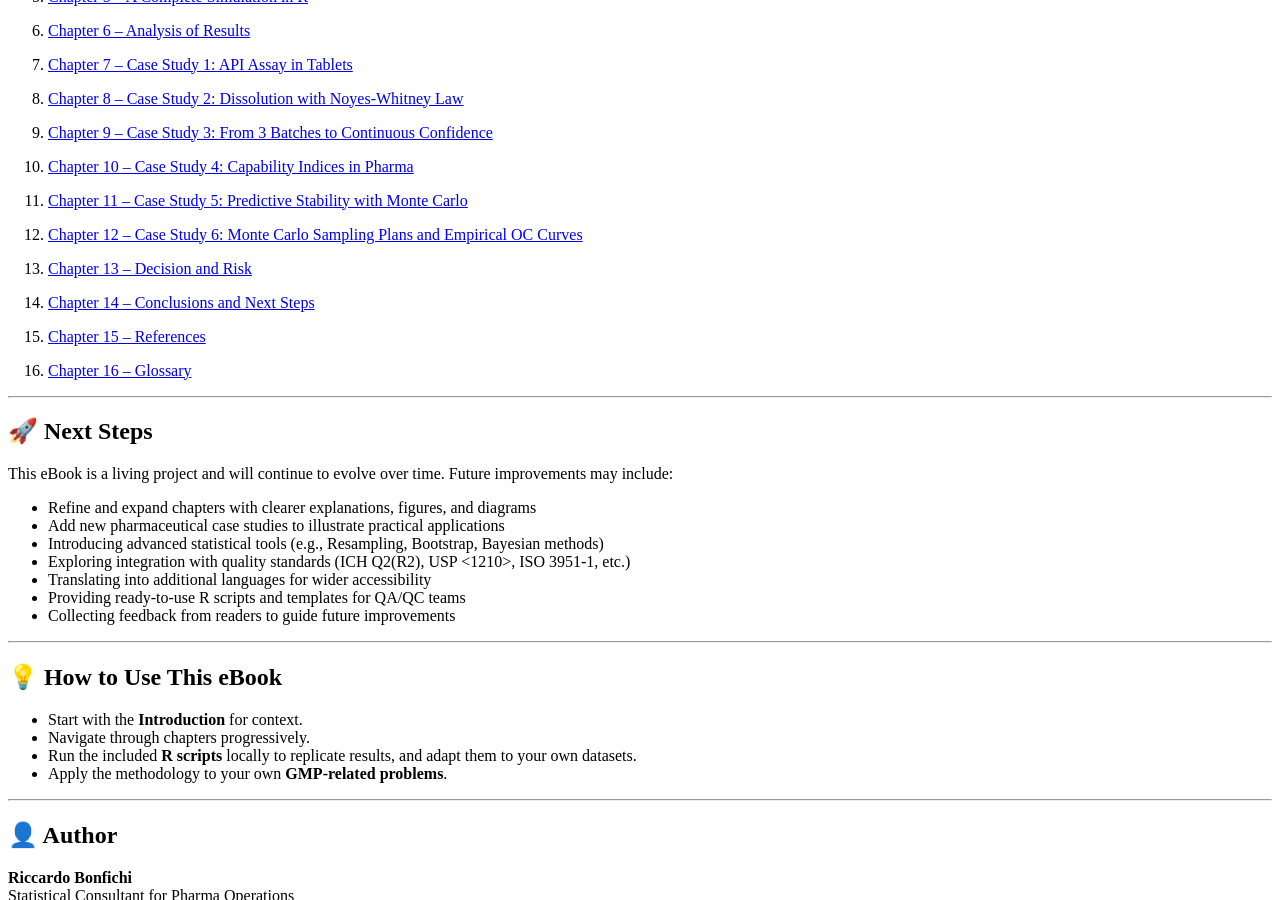
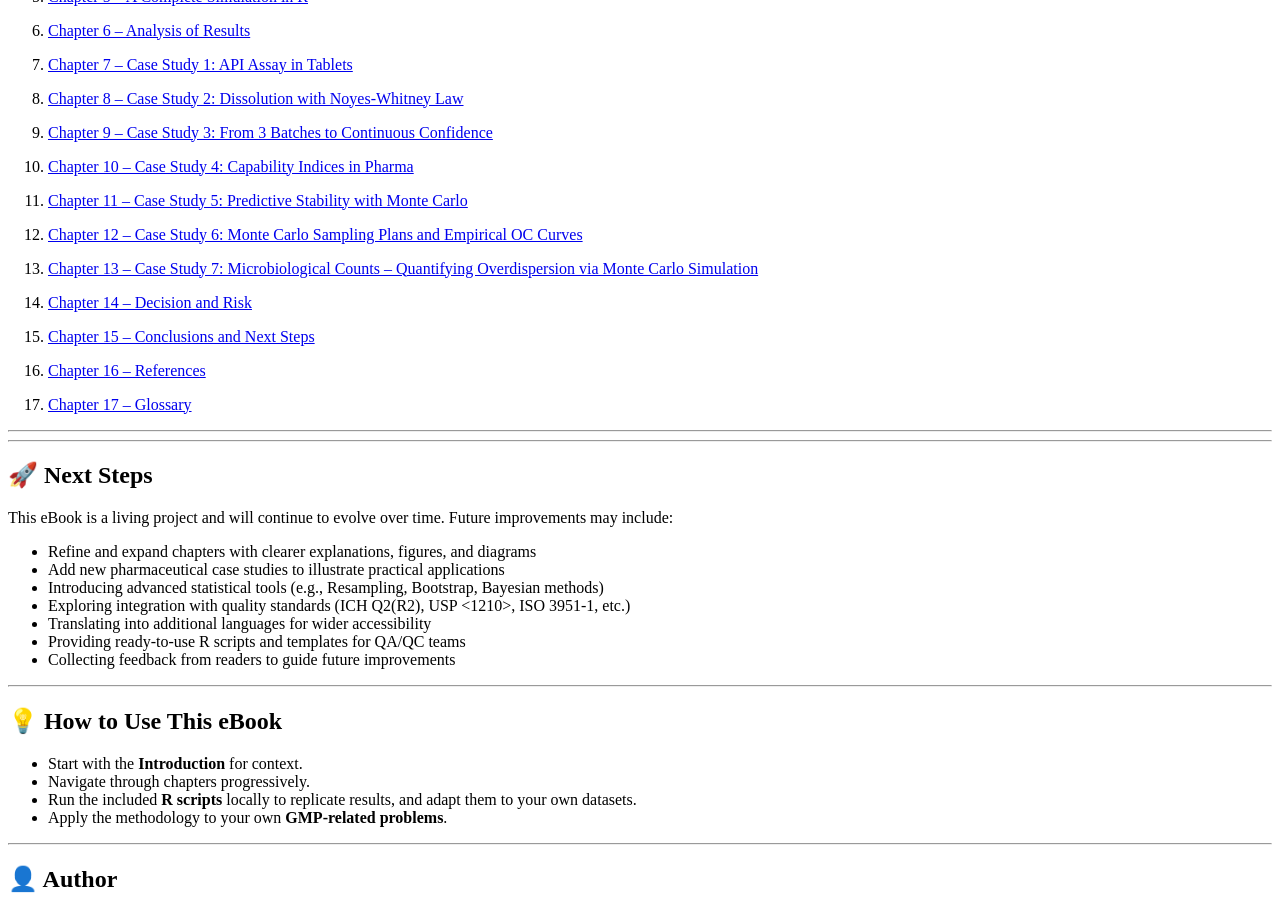
Before and after one commit to rbonfichi/monte-carlo-gmp-pharma, a Jekyll site: the page built from docs/index.md, in a window 1280 px wide and 900 px high, scrolled down 608 px. Built offline with Jekyll 4.4.1, drawn with Linux system fonts in a browser that asks for light colours; our own code applies the rules of GitHub Pages for plain Markdown files.

Commit message:
Update chapter titles and order in index.md

```diff
--- a/docs/index.md
+++ b/docs/index.md
@@ -44,16 +44,27 @@ The goal is to provide **practical statistical tools** that can be applied immed
 
 12. [Chapter 12 – Case Study 6: Monte Carlo Sampling Plans and Empirical OC Curves](chapters/chapter12_case-study6.md)
 
-13. [Chapter 13 – Decision and Risk](chapters/chapter13_decision-risk.md)
+13. [Chapter 13 – Case Study 7: Microbiological Counts – Quantifying Overdispersion via Monte Carlo Simulation](chapters/chapter13_case-study7.md)
 
-14. [Chapter 14 – Conclusions and Next Steps](chapters/chapter14_conclusions-nextsteps.md)
+14. [Chapter 14 – Decision and Risk](chapters/chapter14_decision-risk.md)
 
-15. [Chapter 15 – References](chapters/chapter15_references.md)
+15. [Chapter 15 – Conclusions and Next Steps](chapters/chapter15_conclusions-nextsteps.md)
 
-16. [Chapter 16 – Glossary](chapters/chapter16_glossary.md)
+16. [Chapter 16 – References](chapters/chapter16_references.md)
+
+17. [Chapter 17 – Glossary](chapters/chapter17_glossary.md)
 
 ---
 
+
+
+
+
+
+
+
+
+---
 ## 🚀 Next Steps
 
 This eBook is a living project and will continue to evolve over time.
```
